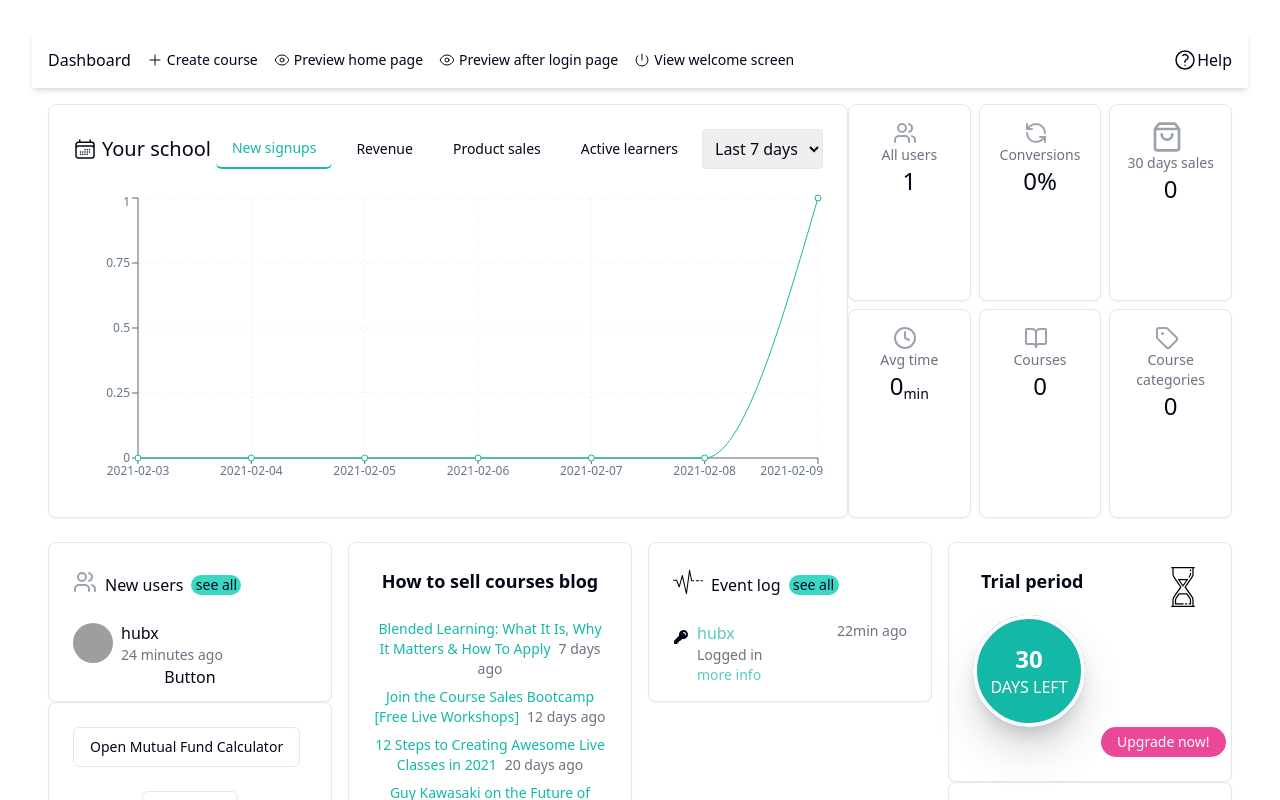
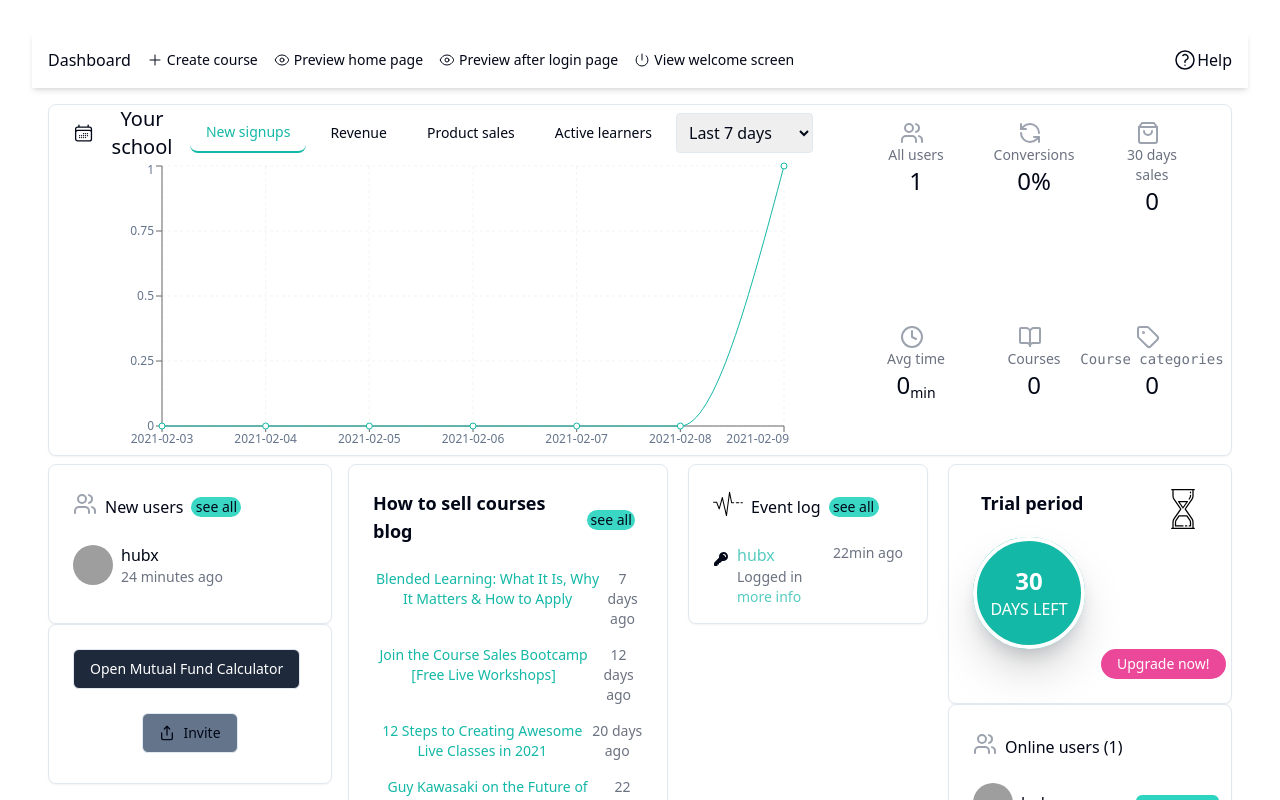
Before and after one commit to mohitverma13/dashBoard, a React (Vite) app: page / in a window 1280 px wide. Shown: the top 800 px of the page. Built offline with nearby package versions, Linux system fonts and the light colour scheme; grey boxes are pictures that could not be loaded.

Commit message:
BlogCard fixed

```diff
--- /dev/null
+++ b/src/components/BlogPostCard.jsx
@@ -0,0 +1,32 @@
+import React from 'react'
+import { Card, CardHeader, CardContent } from "@/components/ui/card"
+
+// Sample blog post data
+const blogPosts = [
+    { title: 'Blended Learning: What It Is, Why It Matters & How to Apply', daysAgo: 7 },
+    { title: 'Join the Course Sales Bootcamp [Free Live Workshops]', daysAgo: 12 },
+    { title: '12 Steps to Creating Awesome Live Classes in 2021', daysAgo: 20 },
+    { title: 'Guy Kawasaki on the Future of Business in the Midst of a Pandemic', daysAgo: 22 },
+    { title: 'What is Educational Marketing & How to Use It to Grow with Examples', daysAgo: 23 },
+]
+
+export default function BlogPostCard() {
+    return (
+        <Card className='flex flex-col w-[20rem]'>
+            <CardHeader className='flex flex-row justify-start items-center'>
+                <h3 className="text-lg font-semibold text-left">How to sell courses blog</h3>
+                <button className='bg-[#3bd7c5] rounded-xl text-sm w-[50px] flex items-center justify-center mx-2'> see all</button>
+            </CardHeader>
+            <CardContent>
+                <ul className="space-y-4">
+                    {blogPosts.map((post, index) => (
+                        <li key={index} className="flex flex-col sm:flex-row sm:justify-between">
+                            <a href="#" className="text-sm text-teal-500 hover:underline">{post.title}</a>
+                            <span className="text-sm text-gray-500 mt-1 sm:mt-0">{post.daysAgo} days ago</span>
+                        </li>
+                    ))}
+                </ul>
+            </CardContent>
+        </Card>
+    )
+}
--- a/src/components/CalculatorContainer.jsx
+++ b/src/components/CalculatorContainer.jsx
@@ -20,7 +20,7 @@ export default function CalculatorContainer() {
             <CardHeader className='flex flex-row justify-start items-center'>
                 <Dialog>
                     <DialogTrigger asChild>
-                        <Button variant="outline">Open Mutual Fund Calculator</Button>
+                        <Button className='bg-slate-800 text-white' variant="outline">Open Mutual Fund Calculator</Button>
                     </DialogTrigger>
                     <DialogContent className="sm:max-w-[425px] md:max-w-[700px] lg:max-w-[900px]">
                         <MutualFundCalculator />
@@ -31,8 +31,9 @@ export default function CalculatorContainer() {
                 <Button
                     variant="outline"
                     onClick={() => setIsShareModalOpen(true)}
+                    className='bg-slate-500'
                 >
-                    <Share className="mr-2 h-4 w-4" /> Share
+                    <Share className="mr-2 h-4 w-4" /> Invite
                 </Button>
             </CardContent>
 
--- a/src/components/Dash.jsx
+++ b/src/components/Dash.jsx
@@ -6,6 +6,7 @@ import { Button } from '@/components/ui/button';
 import { Avatar, AvatarFallback, AvatarImage } from '@/components/ui/avatar';
 import { Clock, Users, RefreshCcw, ShoppingBag, BookOpen, Tag } from 'lucide-react';
 import { ChartContainer, ChartTooltip, ChartTooltipContent } from "@/components/ui/chart"
+import BlogPostCard from './BlogPostCard';
 
 import heartbeat from './../assets/heartbeat.svg'
 import sandClock from './../assets/sandClock.svg'
@@ -43,26 +44,30 @@ const Dashboard = () => {
                 </div>
             </header> */}
 
-            <div className='flex'>
+            <Card className='grid grid-cols-6 h-[22rem] mb-2'>
 
-                <Card className="mb-6 w-10/12">
-                    <CardHeader>
+                <CardContent className="mb-6 col-span-4">
+                    <div>
                         <div className="flex justify-between items-center">
                             <svg xmlns="http://www.w3.org/2000/svg" fill="none" viewBox="0 0 24 24" strokeWidth={1.5} stroke="currentColor" className="size-6">
                                 <path strokeLinecap="round" strokeLinejoin="round" d="M6.75 3v2.25M17.25 3v2.25M3 18.75V7.5a2.25 2.25 0 0 1 2.25-2.25h13.5A2.25 2.25 0 0 1 21 7.5v11.25m-18 0A2.25 2.25 0 0 0 5.25 21h13.5A2.25 2.25 0 0 0 21 18.75m-18 0v-7.5A2.25 2.25 0 0 1 5.25 9h13.5A2.25 2.25 0 0 1 21 11.25v7.5m-9-6h.008v.008H12v-.008ZM12 15h.008v.008H12V15Zm0 2.25h.008v.008H12v-.008ZM9.75 15h.008v.008H9.75V15Zm0 2.25h.008v.008H9.75v-.008ZM7.5 15h.008v.008H7.5V15Zm0 2.25h.008v.008H7.5v-.008Zm6.75-4.5h.008v.008h-.008v-.008Zm0 2.25h.008v.008h-.008V15Zm0 2.25h.008v.008h-.008v-.008Zm2.25-4.5h.008v.008H16.5v-.008Zm0 2.25h.008v.008H16.5V15Z" />
                             </svg>
                             <h2 className="text-xl">Your school</h2>
                             <div className="flex space-x-2">
-                                <Button variant="ghost" className="text-teal-500 border-b-2 border-teal-500">New signups</Button>
+                                <Button variant="ghost" className="text-teal-500 border-b-2 rounded-lg border-teal-500">New signups</Button>
                                 <Button variant="ghost">Revenue</Button>
                                 <Button variant="ghost">Product sales</Button>
                                 <Button variant="ghost">Active learners</Button>
                                 <select className="border rounded px-2 py-1">
                                     <option>Last 7 days</option>
+                                    <option>Last 15 days</option>
+                                    <option>Last 30 days</option>
+                                    <option>Last 1 Month</option>
+                                    <option>Last 6 Month</option>
                                 </select>
                             </div>
                         </div>
-                    </CardHeader>
+                    </div>
                     {/*
                     <CardContent>
                         <ResponsiveContainer width="100%" height={200}>
@@ -97,10 +102,21 @@ const Dashboard = () => {
                     </CardContent>
 
 
-                </Card>
+                </CardContent>
 
-                <div className="grid grid-cols-3 gap-2 mb-6 ">
-                    <Card>
+                <CardContent className="grid grid-cols-3 gap-2 mb-6 col-span-2">
+                    <div>
+                        <div className="flex items-center justify-center p-4">
+                            <div className="flex items-center flex-col justify-center">
+                                <Users className="w-6 h-6 text-gray-400 mr-2" />
+                                <div>
+                                    <p className="text-sm text-gray-500">All users</p>
+                                    <p className="text-2xl">1</p>
+                                </div>
+                            </div>
+                        </div>
+                    </div>
+                    {/* <Card>
                         <CardContent className="flex items-center justify-center p-4">
                             <div className="flex items-center flex-col justify-center">
                                 <Users className="w-6 h-6 text-gray-400 mr-2" />
@@ -110,9 +126,9 @@ const Dashboard = () => {
                                 </div>
                             </div>
                         </CardContent>
-                    </Card>
-                    <Card>
-                        <CardContent className="flex items-center justify-center p-4">
+                    </Card> */}
+                    <div>
+                        <div className="flex items-center justify-center p-4">
                             <div className="flex items-center flex-col justify-center">
                                 <RefreshCcw className="w-6 h-6 text-gray-400 mr-2" />
                                 <div>
@@ -120,21 +136,21 @@ const Dashboard = () => {
                                     <p className="text-2xl">0%</p>
                                 </div>
                             </div>
-                        </CardContent>
-                    </Card>
-                    <Card>
-                        <CardContent className="flex items-center justify-center p-4">
+                        </div>
+                    </div>
+                    <div>
+                        <div className="flex items-center justify-center p-4">
                             <div className="flex items-center flex-col justify-center">
-                                <ShoppingBag className="w-8 h-8 text-gray-400 mr-2" />
+                                <ShoppingBag className="w-6 h-6 text-gray-400 mr-2" />
                                 <div>
                                     <p className="text-sm text-gray-500">30 days sales</p>
                                     <p className="text-2xl">0</p>
                                 </div>
                             </div>
-                        </CardContent>
-                    </Card>
-                    <Card className="outline-none">
-                        <CardContent className="flex items-center justify-center p-4 ">
+                        </div>
+                    </div>
+                    <div className="outline-none">
+                        <div className="flex items-center justify-center p-4 ">
                             <div className="flex items-center flex-col justify-center">
                                 <Clock className="w-6 h-6 text-gray-400 mr-2" />
                                 <div>
@@ -142,10 +158,10 @@ const Dashboard = () => {
                                     <p className="text-2xl items-center">0<sub className='text-sm'>min</sub></p>
                                 </div>
                             </div>
-                        </CardContent>
-                    </Card>
-                    <Card>
-                        <CardContent className="flex items-center justify-center p-4">
+                        </div>
+                    </div>
+                    <div>
+                        <div className="flex items-center justify-center p-4">
                             <div className="flex items-center flex-col justify-center">
                                 <BookOpen className="w-6 h-6 text-gray-400 mr-2" />
                                 <div>
@@ -153,21 +169,21 @@ const Dashboard = () => {
                                     <p className="text-2xl">0</p>
                                 </div>
                             </div>
-                        </CardContent>
-                    </Card>
-                    <Card>
-                        <CardContent className="flex items-center justify-center p-4">
+                        </div>
+                    </div>
+                    <div>
+                        <div className="flex items-center justify-center p-4">
                             <div className="flex items-center flex-col justify-center">
                                 <Tag className="w-6 h-6 text-gray-400 mr-2" />
                                 <div>
-                                    <p className="text-sm text-gray-500 text-center">Course categories</p>
+                                    <p className="text-sm text-gray-500 text-center"><pre>Course categories</pre> </p>
                                     <p className="text-2xl">0</p>
                                 </div>
                             </div>
-                        </CardContent>
-                    </Card>
-                </div>
-            </div>
+                        </div>
+                    </div>
+                </CardContent>
+            </Card>
             <div className="grid grid-cols-4  gap-4">
                 <div>
                     <Card className='h-[10rem]'>
@@ -188,15 +204,12 @@ const Dashboard = () => {
                                     <p className="text-sm text-gray-500">24 minutes ago</p>
                                 </div>
                             </div>
-                            <div>
-                                Button
-                            </div>
                         </CardContent>
                     </Card>
 
                     <CalculatorContainer></CalculatorContainer>
                 </div>
-                <Card>
+                {/* <Card>
                     <CardHeader>
                         <h3 className="text-lg font-semibold">How to sell courses blog</h3>
                     </CardHeader>
@@ -210,8 +223,9 @@ const Dashboard = () => {
                             ))}
                         </ul>
                     </CardContent>
-                </Card>
-                <Card className='h-[10rem]'>
+                </Card> */}
+                <BlogPostCard></BlogPostCard>
+                <Card className='h-[10rem] w-[15rem] ml-10'>
                     <CardHeader className='flex flex-row justify-start items-center'>
                         <img src={heartbeat} alt="" height={30} width={30} />
                         <h4 className='ml-2'>Event log</h4>
```
